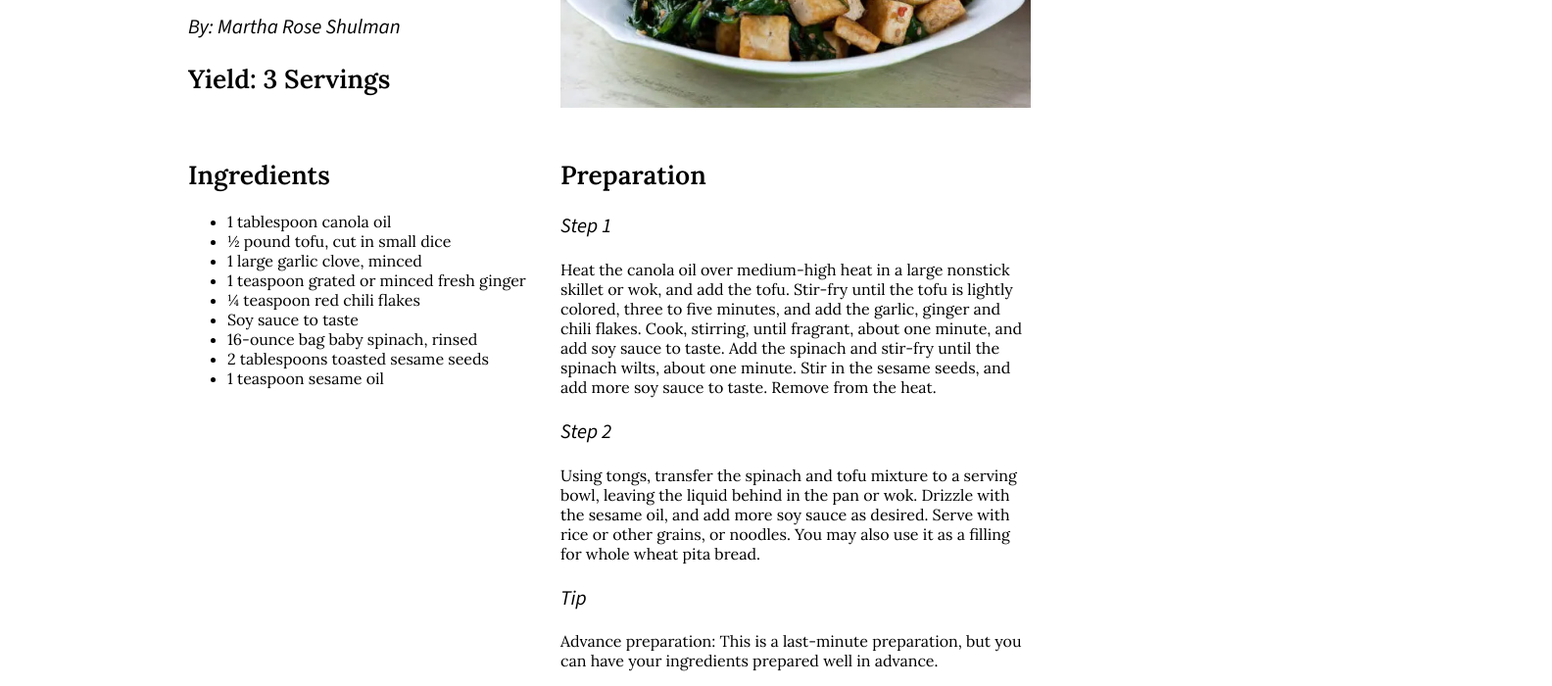
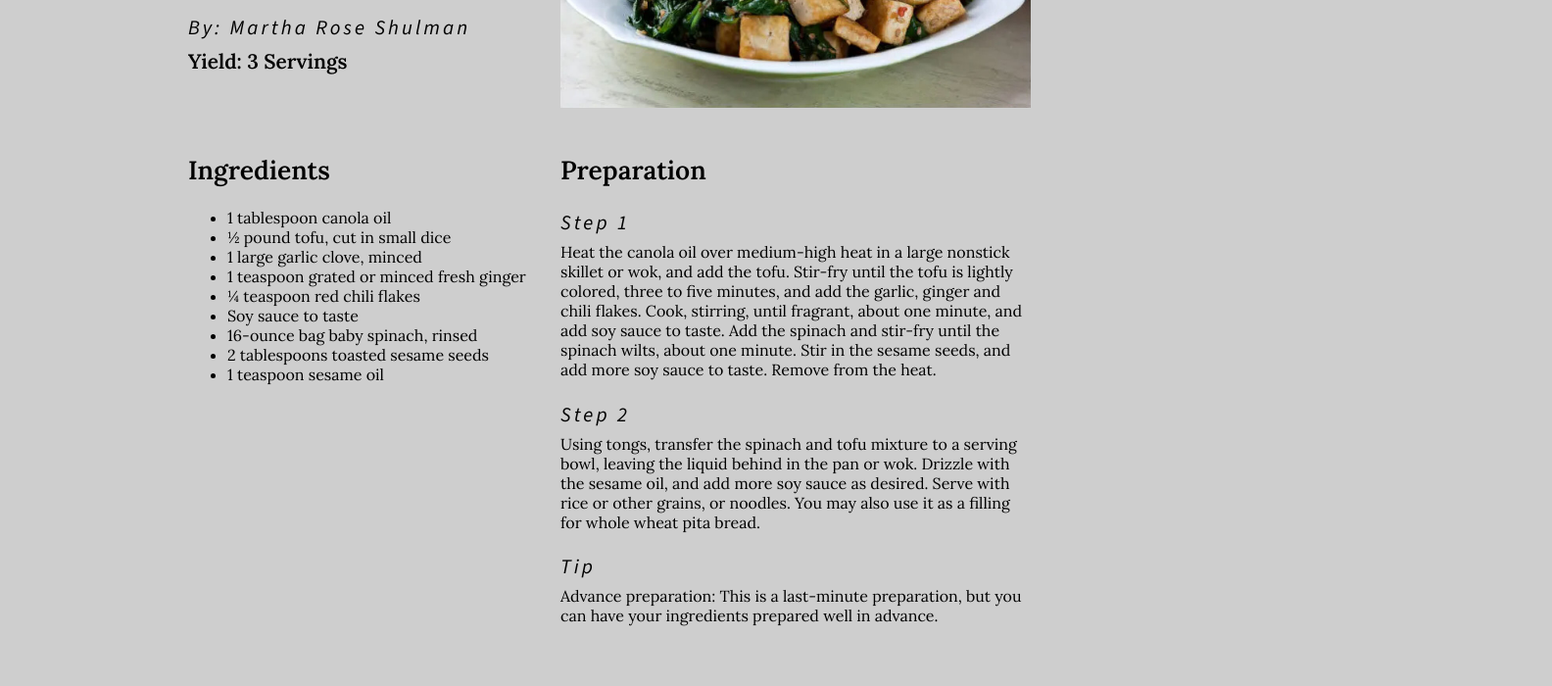
Before and after one commit to spacelegendsyt/exercise-7, a plain HTML site: page index.html in a window 1280 px wide. Shown: the part 209-909 px from the top of the page at 98% size, 1584 px wide, since content can reach past the window. After the commit the page ends 863 px from the top, so only its background shows below. Drawn offline with nearby package versions, Linux system fonts and the light colour scheme.

Commit message:
i think im done

```diff
--- a/index.html
+++ b/index.html
@@ -12,6 +12,7 @@
       body {
         font-optical-sizing: auto;
         margin: auto;
+        background-color: #cecece;
       }
 
       .central {
@@ -19,7 +20,8 @@
         display: grid;
         grid-template-columns: 30% 40%;
         gap: 20px;
-        margin: 0 15%;
+        margin: auto;
+        padding: 0 15%;
       }
 
       .grid-item {
@@ -54,6 +56,9 @@
         font-size: 1.3em;
         font-weight: 300;
         font-style: italic;
+        line-height: 1.5em;
+        margin-bottom: -0.6em;
+        letter-spacing: .15em;
       }
 
       p {
@@ -70,6 +75,10 @@
         font-style: normal;
       }
 
+      .yield h2 {
+        font-size: 1.3em;
+      }
+
     </style>
   </head>
 
@@ -81,7 +90,9 @@
       <div class="grid item">
         <h1>Tofu, Spinach and Sesame <br>Stir-Fry</h1>
         <h3>By: Martha Rose Shulman</h3>
-        <h2>Yield: 3 Servings</h2>
+        <div class="yield">
+          <h2>Yield: 3 Servings</h2>
+        </div>
 
 
       </div>
```
